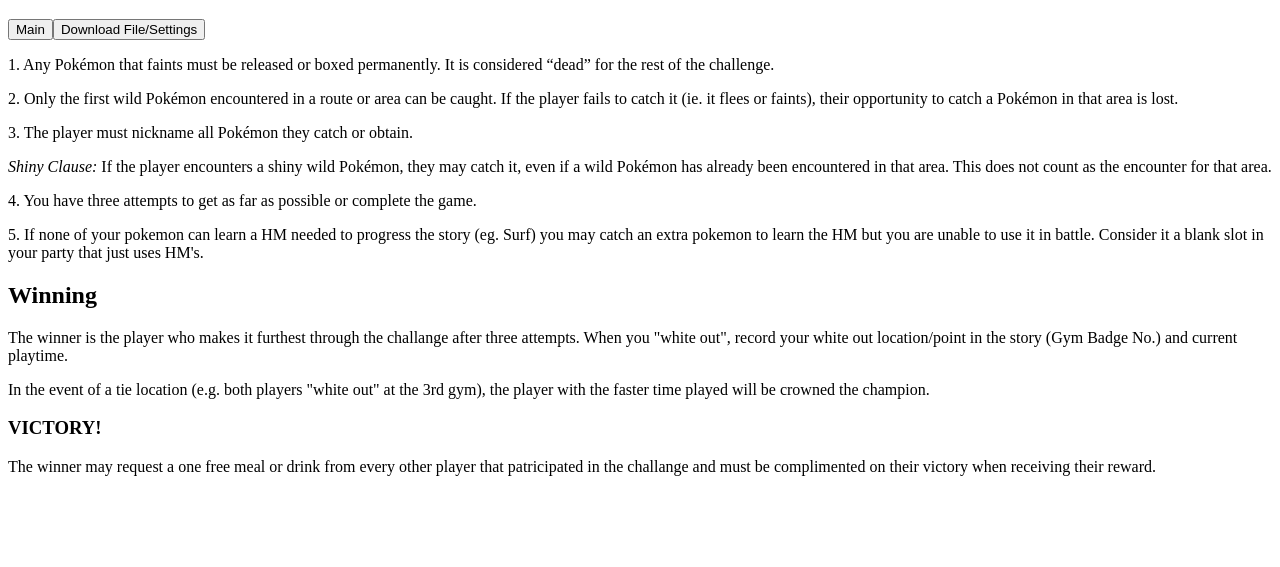
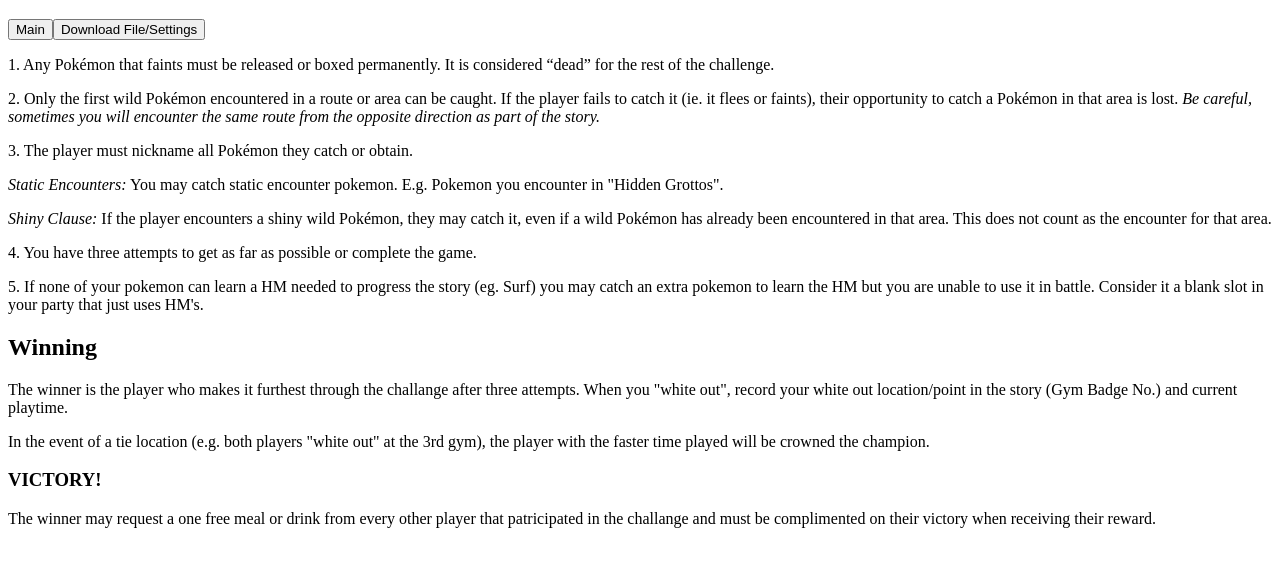
Before and after one commit to DanceMilk/Poke-Off, a plain HTML site: page rules.html in a window 1280 px wide. Shown: the part 61-628 px from the top of the page. Drawn offline with Linux system fonts and the light colour scheme.

Commit message:
Update rules.html

```diff
--- a/rules.html
+++ b/rules.html
@@ -6,9 +6,10 @@
 </head>
 <body>
 <p>1. Any Pokémon that faints must be released or boxed permanently. It is considered “dead” for the rest of the challenge.</p>
-<p>2. Only the first wild Pokémon encountered in a route or area can be caught. If the player fails to catch it (ie. it flees or faints), their opportunity to catch a Pokémon in that area is lost.</p>
+<p>2. Only the first wild Pokémon encountered in a route or area can be caught. If the player fails to catch it (ie. it flees or faints), their opportunity to catch a Pokémon in that area is lost. <i>Be careful, sometimes you will encounter the same route from the opposite direction as part of the story.</i></p>
 <p>3. The player must nickname all Pokémon they catch or obtain.</p>
-<i>Shiny Clause:</i> If the player encounters a shiny wild Pokémon, they may catch it, even if a wild Pokémon has already been encountered in that area. This does not count as the encounter for that area.</p>
+<i>Static Encounters:</i> You may catch static encounter pokemon. E.g. Pokemon you encounter in "Hidden Grottos".
+<p><i>Shiny Clause:</i> If the player encounters a shiny wild Pokémon, they may catch it, even if a wild Pokémon has already been encountered in that area. This does not count as the encounter for that area.</p>
 <p>4. You have three attempts to get as far as possible or complete the game.</p>
 <p>5. If none of your pokemon can learn a HM needed to progress the story (eg. Surf) you may catch an extra pokemon to learn the HM but you are unable to use it in battle. Consider it a blank slot in your party that just uses HM's.
 
```
